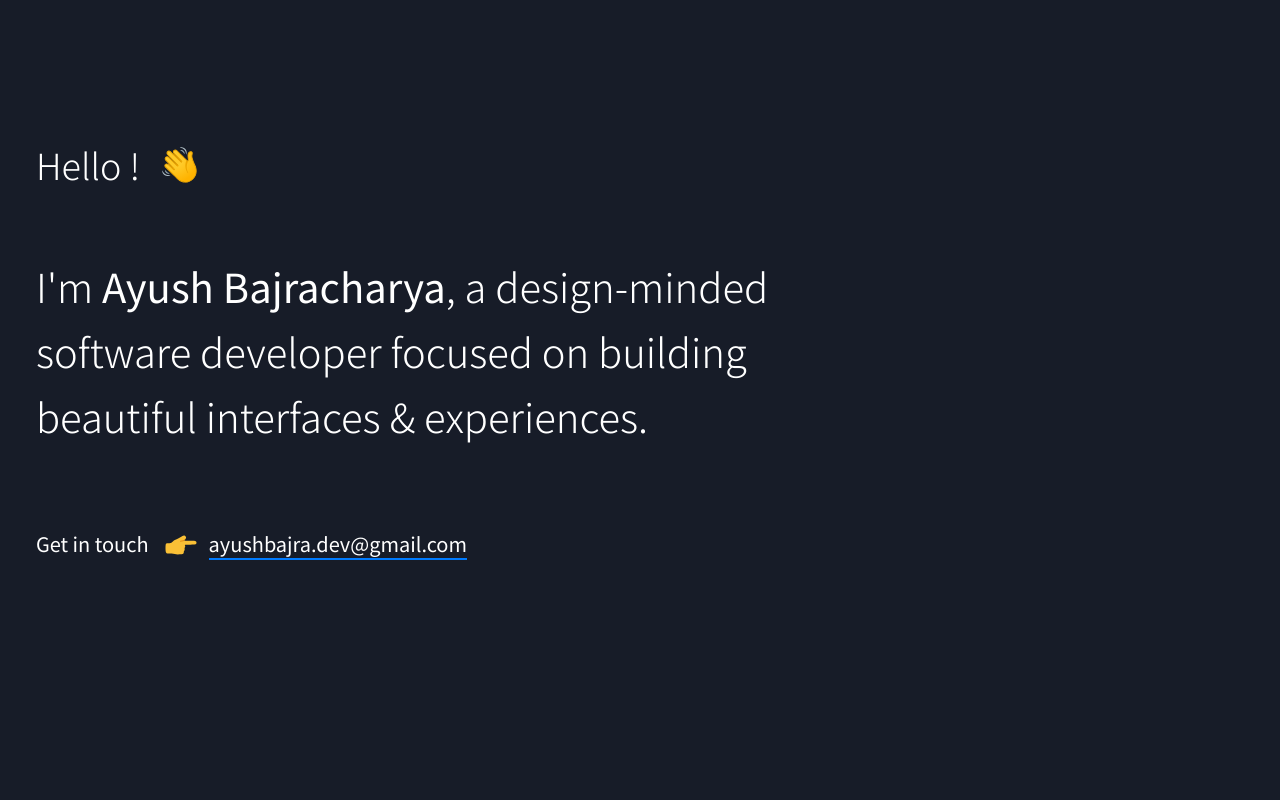
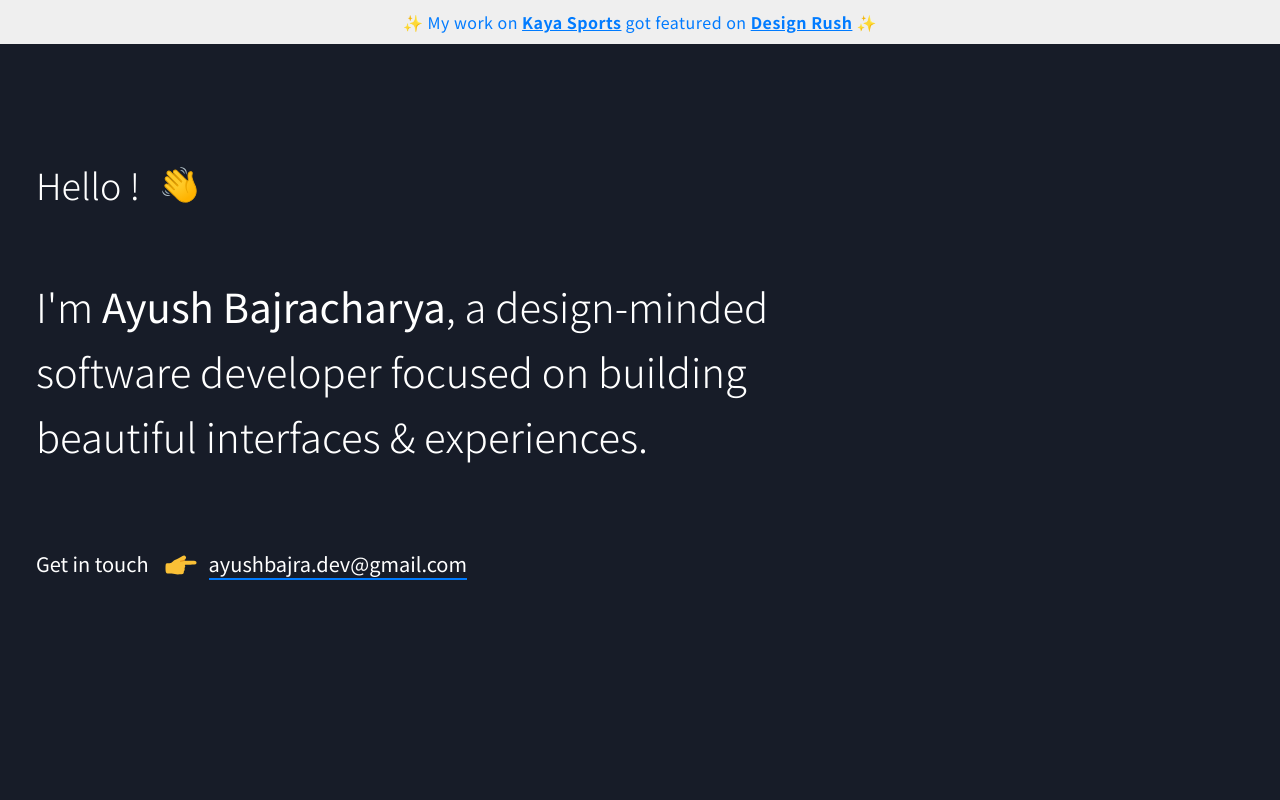
Before and after one commit to JustAyush/portfolio-site-v2-2021, a Next.js app: page / in a window 1280 px wide. Shown: the top 800 px of the page. Built offline with nearby package versions, Linux system fonts and the light colour scheme.

Commit message:
feat: add a header to design rsh

```diff
--- a/package.json
+++ b/package.json
@@ -8,12 +8,12 @@
   },
   "dependencies": {
     "next": "latest",
-    "react": "^16.13.1",
-    "react-dom": "^16.13.1"
+    "react": "^18.2.0",
+    "react-dom": "^18.2.0"
   },
   "devDependencies": {
     "autoprefixer": "10.0.2",
-    "postcss": "8.1.7",
+    "postcss": "^8.4.16",
     "tailwindcss": "^2.0.2"
   },
   "license": "MIT"
--- a/pages/index.js
+++ b/pages/index.js
@@ -11,12 +11,15 @@ import {
 export default function IndexPage() {
   return (
     <>
+      <div className="fixed-header font-medium">
+        ✨&nbsp;My work on&nbsp;<a href="https://sports.kayacorp.com.np/" target="_blank" rel="noopener noreferrer" className='font-bold underline'>Kaya Sports</a>&nbsp;got featured on&nbsp;<a href="https://www.designrush.com/best-designs/websites" target="_blank" rel="noopener noreferrer" className='font-bold underline'>Design Rush</a>&nbsp;✨
+      </div>
       <Head>
         <title>Ayush Bajra | Software Developer</title>
         <link rel="shortcut icon" href="/favicon.ico" />
         <meta name="viewport" content="initial-scale=1.0, width=device-width" />
       </Head>
-      <div className='container'>
+      <div className='container' style={{ paddingTop: '20px' }}>
         <Intro />
         <div className='h-6 md:h-24'></div>
         <Background />
--- a/styles/index.css
+++ b/styles/index.css
@@ -53,6 +53,23 @@ body {
   @apply uppercase text-primary hover:underline text-sm font-bold;
 }
 
+.fixed-header {
+  position: fixed;
+  top: 0;
+  left: 0;
+  width: 100%;
+  padding: 10px;
+  background: #efefef;
+  display: flex;
+  align-items: center;
+  justify-content: center;
+  font-size: 16px;
+  z-index: 1000;
+  letter-spacing: 0.5px;
+
+  @apply text-primary;
+}
+
 
 /* Start purging... */
 @tailwind utilities;
```
Also changed, not shown: 1 other file (tests, documents, lock files or other folders).
